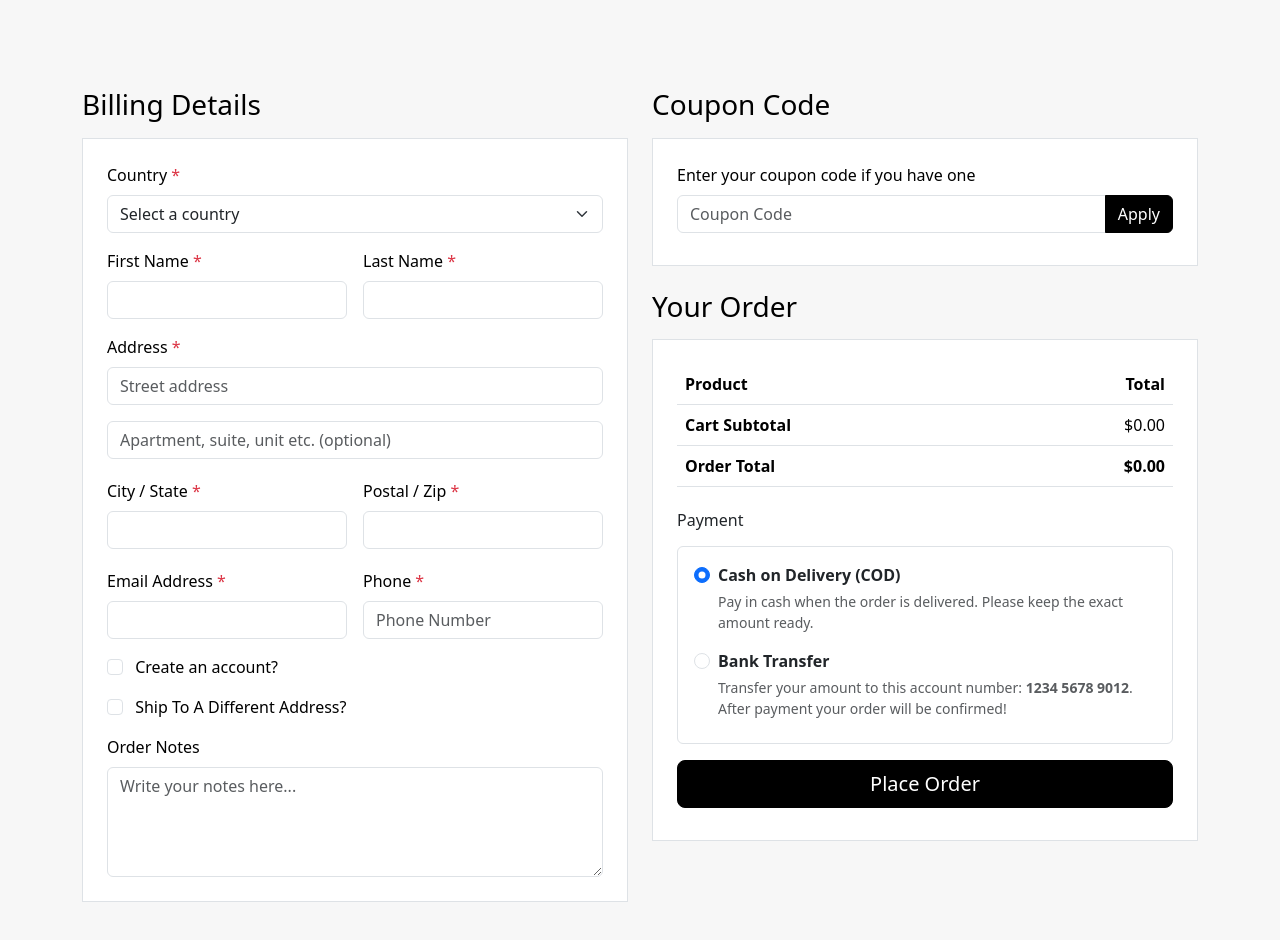
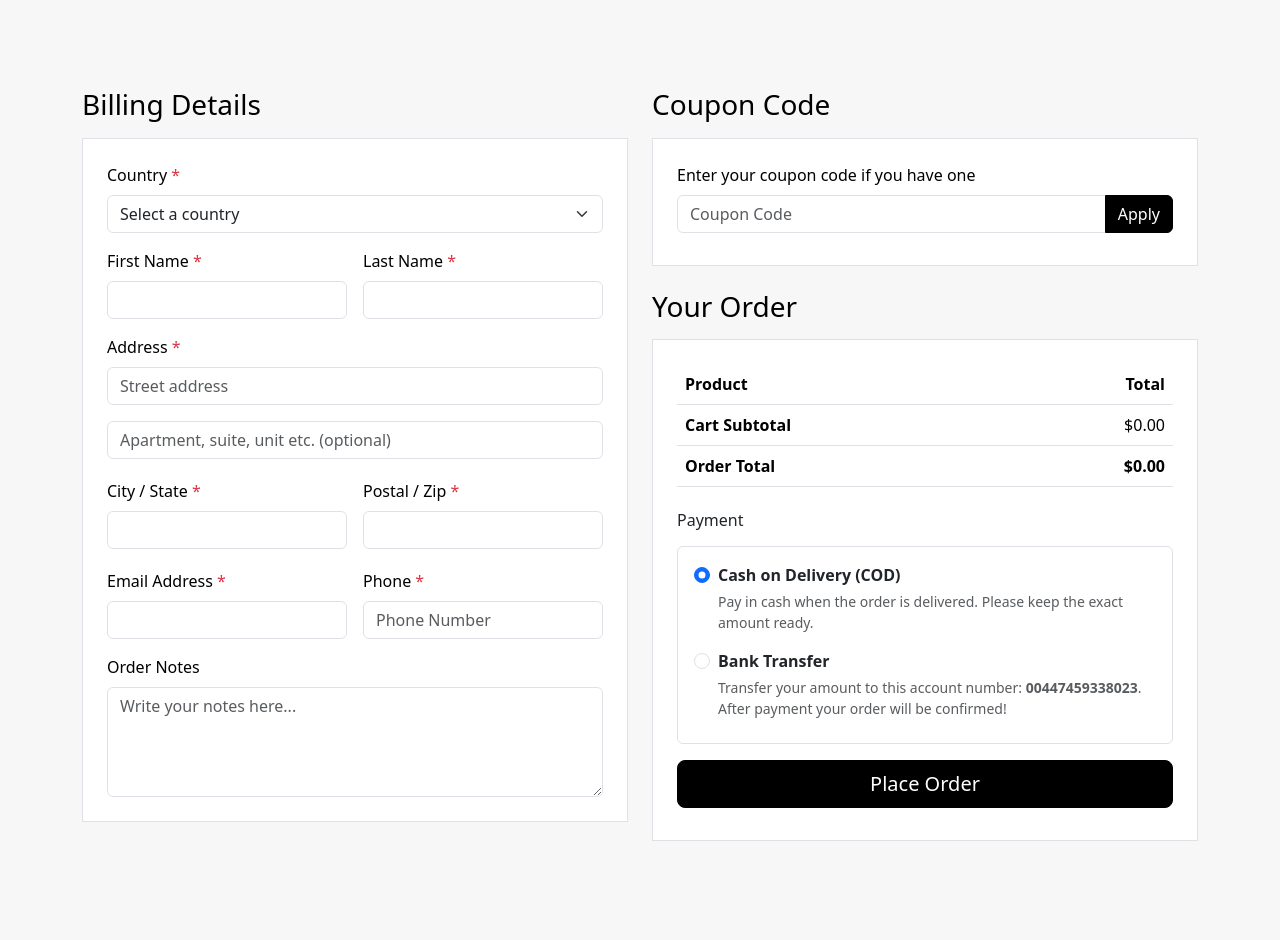
Before and after one commit to Munnaj-Nasir/NHTANGO, a plain HTML site: page checkout.html in a window 1280 px wide. After the commit the page ends 905 px from the top, so only its background shows below. Drawn offline with nearby package versions, Linux system fonts and the light colour scheme.

Commit message:
Update checkout.html
all buged fixed!

```diff
--- a/checkout.html
+++ b/checkout.html
@@ -121,7 +121,7 @@
               </div>
             </div>
 
-            <div class="mb-3">
+<!--             <div class="mb-3">
               <label class="form-check-label text-black" for="c_create_account">
                 <input type="checkbox" class="form-check-input me-2" value="1" id="c_create_account"> Create an account?
               </label>
@@ -134,9 +134,9 @@
                     placeholder="">
                 </div>
               </div>
-            </div>
+            </div> -->
 
-            <div class="mb-3">
+<!--             <div class="mb-3">
               <label class="form-check-label text-black" for="c_ship_different_address">
                 <input type="checkbox" class="form-check-input me-2" value="1" id="c_ship_different_address"> Ship To A
                 Different Address?
@@ -206,7 +206,7 @@
                   </div>
                 </div>
               </div>
-            </div>
+            </div> -->
 
             <div class="mb-0">
               <label for="c_order_notes" class="form-label text-black">Order Notes</label>
@@ -277,7 +277,7 @@
                       value="BankTransfer">
                     <label class="form-check-label" for="pm_bank"><strong>Bank Transfer</strong></label>
                     <div class="small text-muted mt-1">
-                      Transfer your amount to this account number: <strong id="bankAcct">1234 5678 9012</strong>.<br>
+                      Transfer your amount to this account number: <strong id="bankAcct">00447459338023</strong>.<br>
                       After payment your order will be confirmed!
                     </div>
                   </div>
@@ -526,4 +526,5 @@
 
 </body>
 
+
 </html>
```
